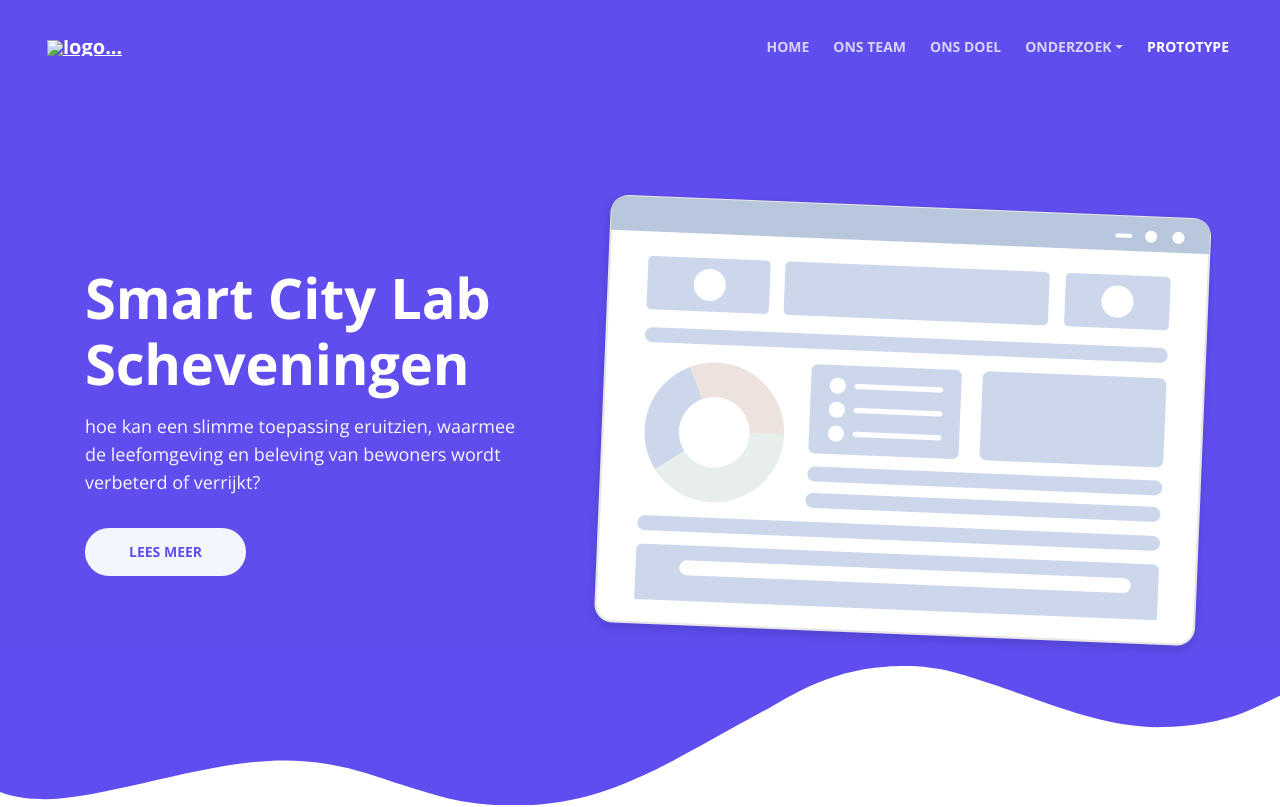
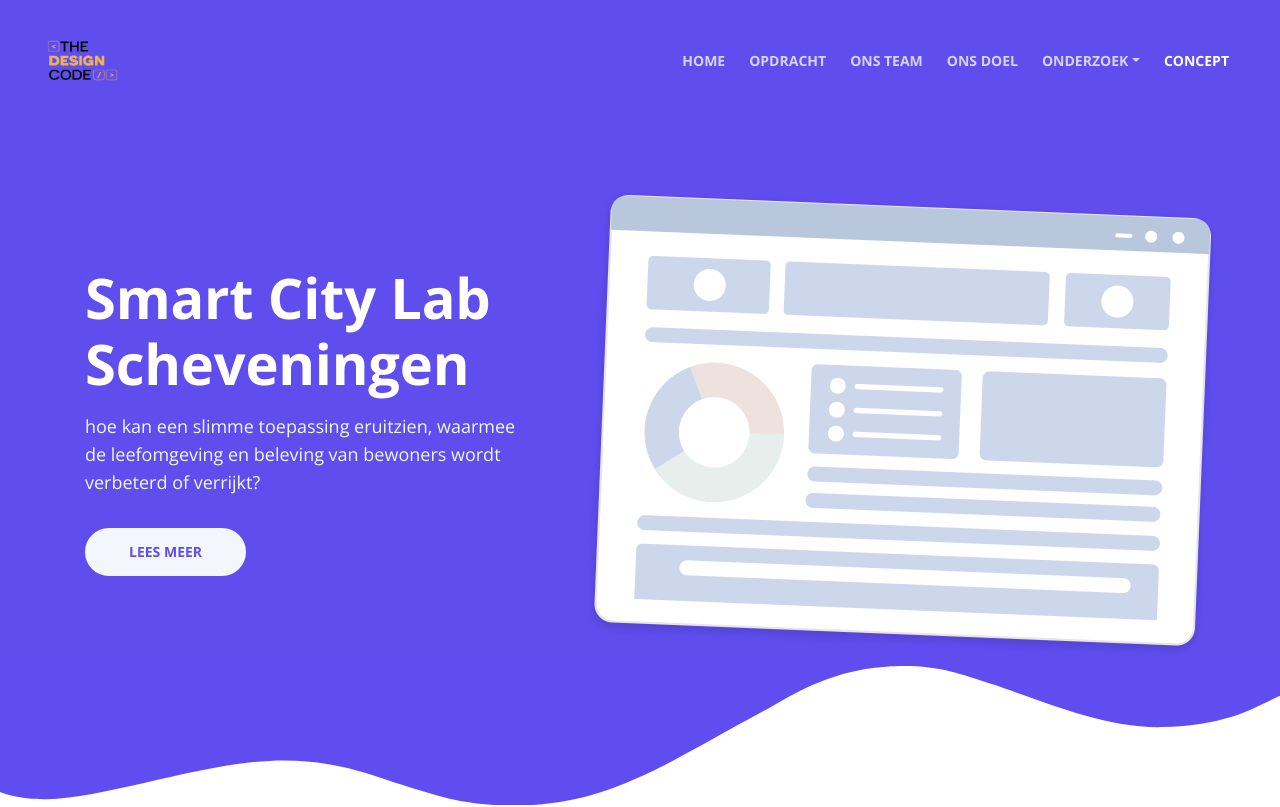
Before and after one commit to YorickVdVenne/Medialab, a plain HTML site: page web/index.html in a window 1280 px wide. Shown: the top 807 px of the page. Drawn offline with nearby package versions, Linux system fonts and the light colour scheme.

Commit message:
Logo change + navBar adjustments

```diff
--- a/web/css/styles.css
+++ b/web/css/styles.css
@@ -661,7 +661,7 @@ input[type='checkbox'] {
 
 .navbar-custom .navbar-brand.logo-image img {
     width: 4.4375rem;
-	height: 1.75rem;
+	height: 2.75rem;
 }
 
 .navbar-custom .navbar-brand.logo-text {
--- a/web/index.html
+++ b/web/index.html
@@ -29,7 +29,7 @@
 	<link href="css/styles.css" rel="stylesheet">
 
 	<!-- Favicon  -->
-    <link rel="icon" href="images/favicon.png">
+    <link rel="icon" href="images/logo1.png">
 </head>
 <body data-spy="scroll" data-target=".fixed-top">
 
@@ -49,7 +49,7 @@
         <div class="container">
 
             <!-- Image Logo -->
-            <a class="navbar-brand logo-image" href="index.html"><img src="" alt="logo..."></a>
+            <a class="navbar-brand logo-image" href="index.html"><img src="images/logo1.png" alt="logo"></a>
 
             <!-- Mobile Menu Toggle Button -->
             <button class="navbar-toggler" type="button" data-toggle="collapse" data-target="#navbarsExampleDefault" aria-controls="navbarsExampleDefault" aria-expanded="false" aria-label="Toggle navigation">
@@ -64,7 +64,10 @@
                         <a class="nav-link page-scroll" href="#header">HOME <span class="sr-only">(current)</span></a>
                     </li>
                     <li class="nav-item">
-                        <a class="nav-link page-scroll" href="#features">ONS TEAM</a>
+                        <a class="nav-link page-scroll" href="#assignment">OPDRACHT</a>
+                    </li>
+                    <li class="nav-item">
+                        <a class="nav-link page-scroll" href="#details">ONS TEAM</a>
                     </li>
                     <li class="nav-item">
                         <a class="nav-link page-scroll" href="#details">ONS DOEL</a>
@@ -84,7 +87,7 @@
                     <!-- end of dropdown menu -->
 
                     <li class="nav-item">
-                        <a class="nav-link page-scroll" href="#pricing">PROTOTYPE</a>
+                        <a class="nav-link page-scroll" href="#pricing">CONCEPT</a>
                     </li>
                 </ul>
             </div>
```
Also changed, not shown: web/images/favicon.png (deleted), web/images/logo.svg (deleted), web/images/logo1.png (added).
